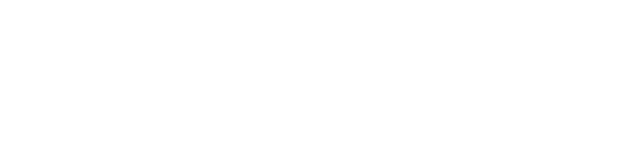
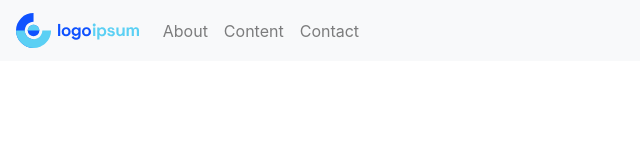
Before and after one commit to almgru/opt-assignment-intro-to-bootstrap-j33, a website: page public/index.html in a window 1280 px wide. Shown: the whole page, without its empty margins (0-640 px from the left). Drawn offline with nearby package versions, Linux system fonts and the light colour scheme.

Commit message:
Adds navbar

```diff
--- a/public/index.html
+++ b/public/index.html
@@ -16,8 +16,28 @@
 </head>
 
 <body>
-    <header></header>
-    <main></main>
-    <footer></footer>
+    <nav class="navbar navbar-expand-lg navbar-light bg-light">
+        <a class="navbar-brand" href="#"><img src="/img/logo.svg" /></a>
+        <button class="navbar-toggler" type="button" data-toggle="collapse"
+                data-target="#navbarNav">
+            <span class="navbar-toggler-icon"></span>
+        </button>
+        <div class="collapse navbar-collapse" id="navbarNav">
+            <ul class="navbar-nav">
+                <li class="nav-item">
+                    <a class="nav-link" href="#">About</a>
+                </li>
+                <li class="nav-item">
+                    <a class="nav-link" href="#">Content</a>
+                </li>
+                <li class="nav-item">
+                    <a class="nav-link" href="#">Contact</a>
+                </li>
+            </ul>
+        </div>
+    </nav>
+
+    <script src="https://code.jquery.com/jquery-3.5.1.slim.min.js" integrity="sha384-DfXdz2htPH0lsSSs5nCTpuj/zy4C+OGpamoFVy38MVBnE+IbbVYUew+OrCXaRkfj" crossorigin="anonymous"></script>
+    <script src="https://cdn.jsdelivr.net/npm/bootstrap@4.6.0/dist/js/bootstrap.bundle.min.js" integrity="sha384-Piv4xVNRyMGpqkS2by6br4gNJ7DXjqk09RmUpJ8jgGtD7zP9yug3goQfGII0yAns" crossorigin="anonymous"></script>
 </body>
 </html>
```
Also changed, not shown: public/img/image-4.jpg (added).
